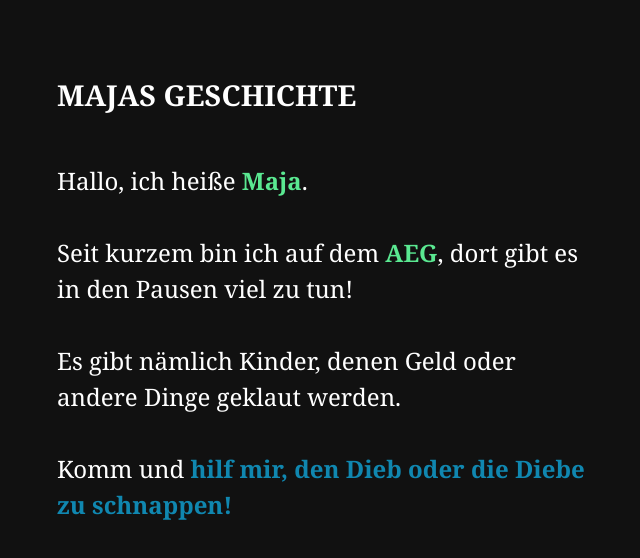
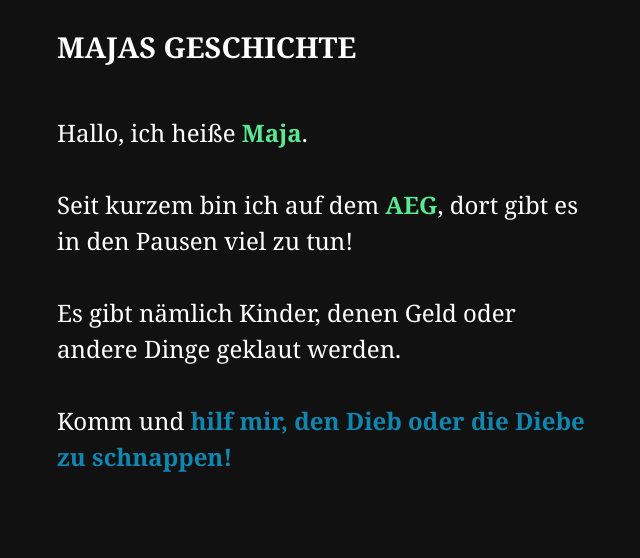
Before and after one commit to headjump/treder-rocks_website, a website: page src/mara/diebe.html in a window 1280 px wide. Shown: the whole page, without its empty margins (307-947 px from the left). Drawn offline with Linux system fonts and the light colour scheme.

Commit message:
Update diebe-story

```diff
--- a/src/mara/diebe.html
+++ b/src/mara/diebe.html
@@ -23,7 +23,7 @@ tw-story {
   background: none;
   max-width: 600px;
   margin: 0 auto;
-  padding: 3em 2em 1em 1em;
+  padding: 1em 2em 3em 1em;
 }
 
 tw-link {
```
